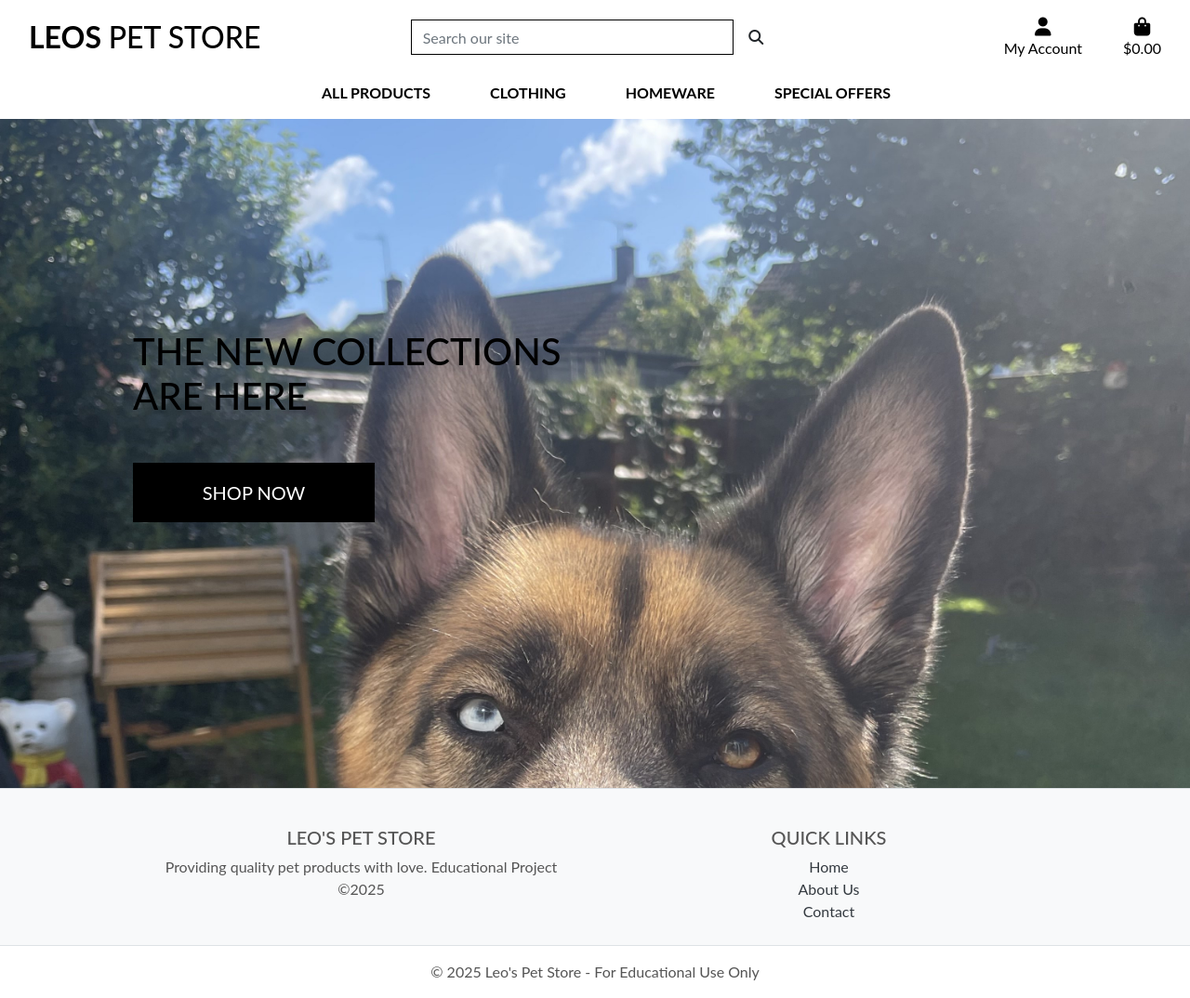
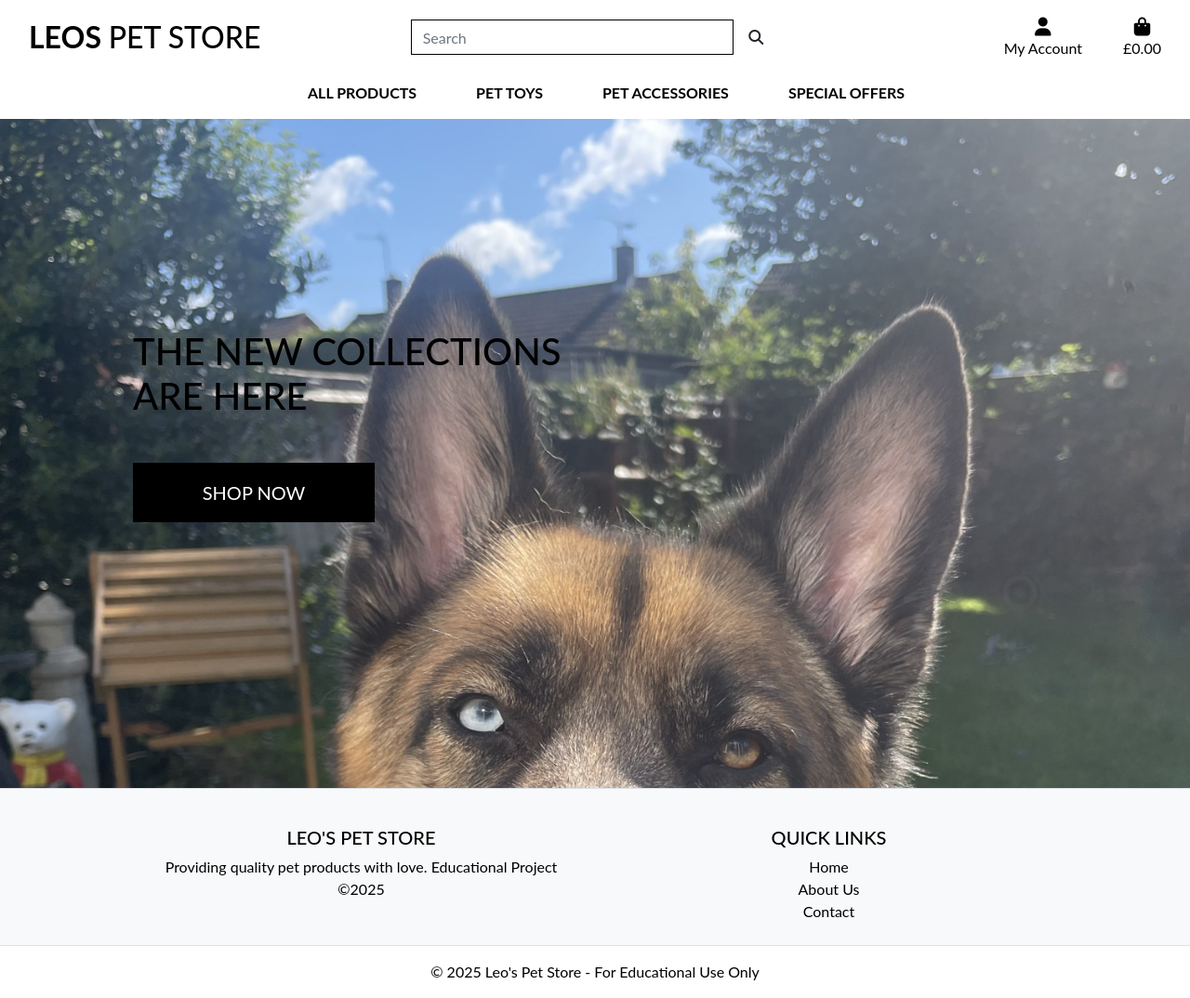
Before and after one commit to ashley9368/Leos-Pet-Store-PP5, a Django app: page / in a window 1280 px wide. Shown: the whole page at 93% size. Run offline with Django 3.2, Linux system fonts and the light colour scheme; some libraries are stand-ins or nearby versions; some web fonts are replaced.

Commit message:
Expand pet accessories and make changes to main nav

```diff
--- a/templates/base.html
+++ b/templates/base.html
@@ -63,7 +63,7 @@
         <form method="GET" action="">
           <div class="input-group w-100">
             <input class="form-control border border-black rounded-0" type="text" name="q"
-              placeholder="Search our site">
+              placeholder="Search">
             <div class="input-group-append">
               <button class="form-control btn custom-search-btn" type="submit">
                 <span class="icon">
@@ -111,7 +111,7 @@
                   {% if grand_total %}
                   ${{ grand_total|floatformat:2 }}
                   {% else %}
-                  $0.00
+                  £0.00
                   {% endif %}
                 </p>
               </div>
@@ -154,28 +154,28 @@
   <div class="container p-4">
     <div class="row">
       <div class="col-lg-6 mb-4 mb-lg-0 text-center">
-        <h5 class="text-uppercase">Leo's Pet Store</h5>
-        <p>Providing quality pet products with love. Educational Project ©2025</p>
+        <h5 class="text-uppercase text-black">Leo's Pet Store</h5>
+        <p class="text-black">Providing quality pet products with love. Educational Project ©2025</p>
       </div>
 
       <div class="col-lg-6 mb-4 mb-lg-0 text-center">
-        <h5 class="text-uppercase">Quick Links</h5>
+        <h5 class="text-uppercase text-black">Quick Links</h5>
         <ul class="list-unstyled mb-0">
           <li>
-            <a href="{% url 'home' %}" class="text-dark">Home</a>
+            <a href="{% url 'home' %}" class="text-black">Home</a>
           </li>
           <li>
-            <a href="#" class="text-dark">About Us</a>
+            <a href="#" class="text-black">About Us</a>
           </li>
           <li>
-            <a href="#" class="text-dark">Contact</a>
+            <a href="#" class="text-black">Contact</a>
           </li>
         </ul>
       </div>
     </div>
   </div>
 
-  <div class="text-center p-3 bg-white border-top">
+  <div class="text-center p-3 bg-white border-top text-black">
     © 2025 Leo's Pet Store - For Educational Use Only
   </div>
 </footer>
--- a/templates/includes/main-nav.html
+++ b/templates/includes/main-nav.html
@@ -1,10 +1,13 @@
 <div class="collapse navbar-collapse" id="main-nav">
     <ul class="navbar-nav w-auto mx-auto">
+        <!-- Home Link (for small screens) -->
         <li class="nav-item d-block d-md-none">
             <a class="logo-font font-weight-bold nav-link text-black mr-5" href="{% url 'home' %}" id="home-link">
                 Home
             </a>
         </li>
+
+        <!-- All Products Dropdown -->
         <li class="nav-item dropdown">
             <a class="logo-font font-weight-bold nav-link text-black mr-5" href="#" id="all-products-link" data-toggle="dropdown" aria-haspopup="true" aria-expanded="false">
                 All Products
@@ -13,33 +16,39 @@
                 <a href="?sort=price&direction=asc" class="dropdown-item">By Price</a>
                 <a href="?sort=rating&direction=desc" class="dropdown-item ">By Rating</a>
                 <a href="?sort=category&direction=asc" class="dropdown-item ">By Category</a>
-                <a href="" class="dropdown-item">All Products</a>
+                <a href="" class="dropdown-item">View All</a>
             </div>
         </li>
 
+        <!-- Pet Toys Dropdown -->
         <li class="nav-item dropdown">
-            <a class="logo-font font-weight-bold nav-link text-black mr-5" href="#" id="clothing-link" data-toggle="dropdown" aria-haspopup="true" aria-expanded="false">
-                Clothing
+            <a class="logo-font font-weight-bold nav-link text-black mr-5" href="#" id="toys-link" data-toggle="dropdown" aria-haspopup="true" aria-expanded="false">
+                Pet Toys
             </a>
-            <div class="dropdown-menu border-0" aria-labelledby="clothing-link">
-                <a href="?category=activewear,essentials" class="dropdown-item">Activewear &amp; Essentials</a>
-                <a href="?category=jeans" class="dropdown-item">Jeans</a>
-                <a href="?category=shirts" class="dropdown-item">Shirts</a>
-                <a href="?category=activewear,essentials,jeans,shirts" class="dropdown-item">All Clothing</a>
+            <div class="dropdown-menu border-0" aria-labelledby="toys-link">
+                <a href="?category=dog_toys" class="dropdown-item">Dog Toys</a>
+                <a href="?category=cat_toys" class="dropdown-item">Cat Toys</a>
+                <a href="?category=dog_toys,cat_toys,small_pet_toys" class="dropdown-item">All Pet Toys</a>
             </div>
         </li>
 
+        <!-- Pet Accessories Dropdown -->
         <li class="nav-item dropdown">
-            <a class="logo-font font-weight-bold nav-link text-black mr-5" href="#" id="homeware-link" data-toggle="dropdown" aria-haspopup="true" aria-expanded="false">
-                Homeware
+            <a class="logo-font font-weight-bold nav-link text-black mr-5" href="#" id="accessories-link" data-toggle="dropdown" aria-haspopup="true" aria-expanded="false">
+                Pet Accessories
             </a>
-            <div class="dropdown-menu border-0" aria-labelledby="homeware-link">
-                <a href="?category=bed_bath" class="dropdown-item">Bed &amp; Bath</a>
-                <a href="?category=kitchen_dining" class="dropdown-item">Kitchen &amp; Dining</a>
-                <a href="?category=bed_bath,kitchen_dining" class="dropdown-item">All Homeware</a>
+            <div class="dropdown-menu border-0" aria-labelledby="accessories-link">
+                <a href="?category=beds" class="dropdown-item">Beds</a>
+                <a href="?category=collars_leads" class="dropdown-item">Collars & Leads</a>
+                <a href="?category=carriers" class="dropdown-item">Carriers & Travel</a>
+                <a href="?category=food" class="dropdown-item">Food & Treats</a>
+                <a href="?category=bowls_feeders" class="dropdown-item">Bowls & Feeders</a>
+                <a href="?category=grooming" class="dropdown-item">Grooming Supplies</a>
+                <a href="?category=beds,collars_leads,carriers,food,bowls_feeders,grooming" class="dropdown-item">All Accessories</a>
             </div>
         </li>
 
+        <!-- Special Offers Dropdown -->
         <li class="nav-item dropdown">
             <a class="logo-font font-weight-bold nav-link text-black" href="#" id="specials-link" data-toggle="dropdown" aria-haspopup="true" aria-expanded="false">
                 Special Offers
--- a/templates/includes/mobile-top-header.html
+++ b/templates/includes/mobile-top-header.html
@@ -48,7 +48,7 @@
                 {% if grand_total %}
                     ${{ grand_total|floatformat:2 }}
                 {% else %}
-                    $0.00
+                    £0.00
                 {% endif %}
             </p>
         </div>
```
